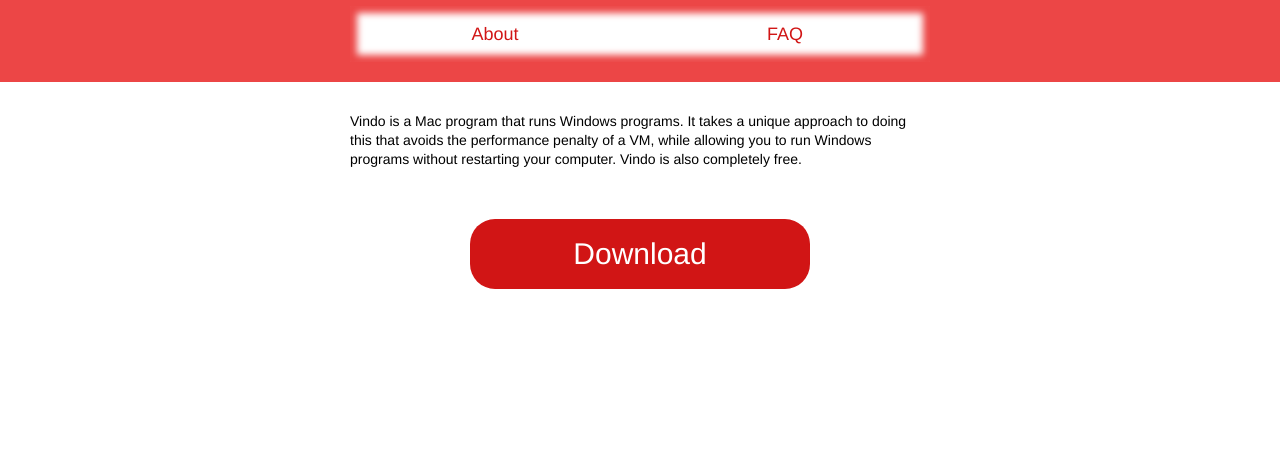
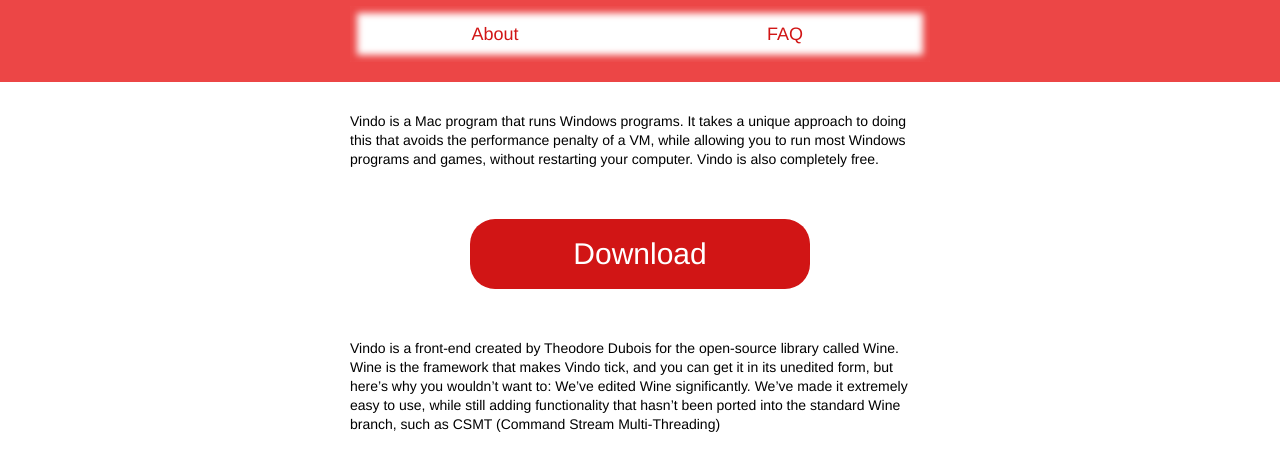
Before and after one commit to vindo-app/vindo, a Jekyll site: the page built from index.md, in a window 1280 px wide, cut to the strip 154-625 px from the top of the page. Built offline with Jekyll 4.4.1, drawn with Linux system fonts in a browser that asks for light colours.

Commit message:
Changes
NEEDS MORE WORK!! NOT FINISHED!!!

```diff
--- a/index.md
+++ b/index.md
@@ -2,6 +2,11 @@
 layout: page
 ---
 
-Vindo is a Mac program that runs Windows programs. It takes a unique approach to doing this that avoids the performance penalty of a VM, while allowing you to run Windows programs without restarting your computer. Vindo is also completely free.
+Vindo is a Mac program that runs Windows programs. It takes a unique approach to doing this that avoids the performance penalty of a VM, while allowing you to run most Windows programs and games, without restarting your computer. Vindo is also completely free.
 
 <a class="download-button" href="http://bit.ly/vindo-0_9">Download</a>
+
+
+
+
+Vindo is a front-end created by Theodore Dubois for the open-source library called Wine. Wine is the framework that makes Vindo tick, and you can get it in its unedited form, but here's why you wouldn't want to: We've edited Wine significantly. We've made it extremely easy to use, while still adding functionality that hasn't been ported into the standard Wine branch, such as CSMT (Command Stream Multi-Threading)
```
